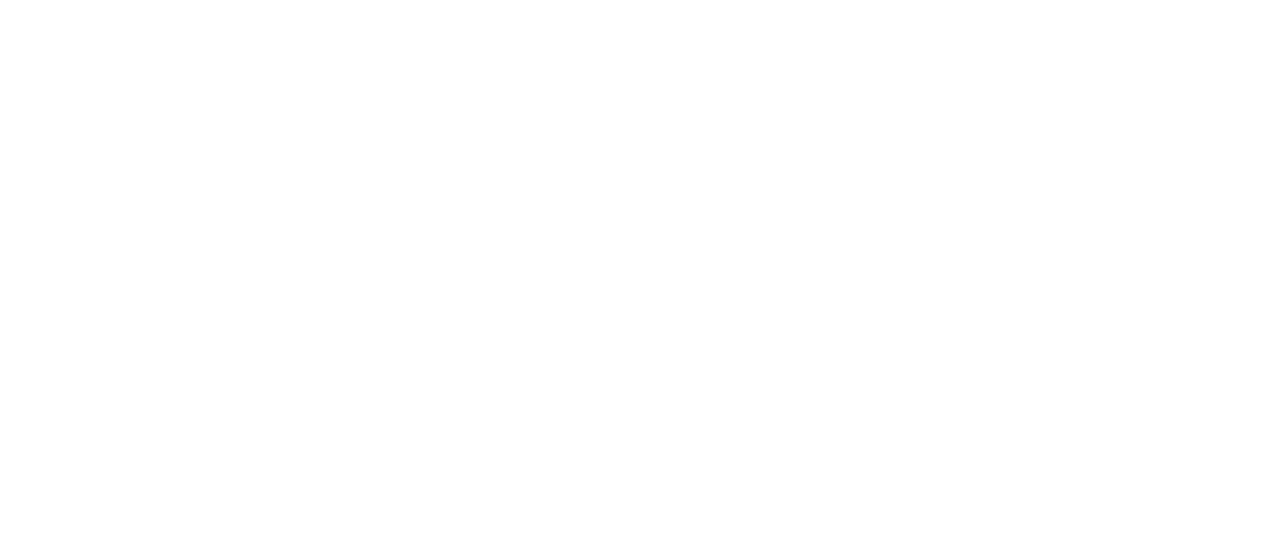
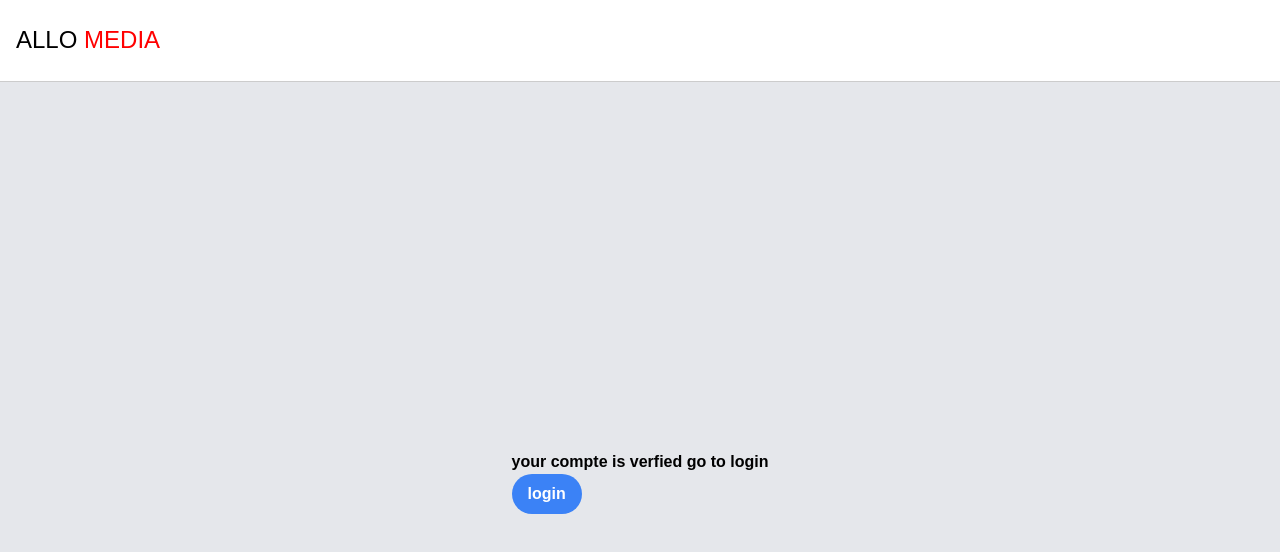
Before and after one commit to HamzaHarrass/LivraisonAlloMediaPartierFrontEnd, a React (Vite) app: page /changestatus in a window 1280 px wide. Before the commit this address had no page. Shown: the top 552 px of the page. Built offline with nearby package versions, Linux system fonts and the light colour scheme.

Commit message:
ajouter page pour confirmie le verification de le compte et travail

```diff
--- a/src/App.jsx
+++ b/src/App.jsx
@@ -5,6 +5,7 @@
 import Dashboard from "./components/dashbord/Dashboard"
 import ForgetPassword from "./components/foregetPassword/forgetPassword"
 import SendEmail from "./components/sendEmail/SendEmail"
+import Status from "./components/changeStatus/Status"
 function App() {
   const [user, setUser] = useState(null);
   useEffect(()=>{
@@ -19,6 +20,7 @@
         <Route path="/dashboard" element={user ? <Dashboard/> : <Navigate to={'/'}/>} />
         <Route path="/reset-password" element={<ForgetPassword/>} />
         <Route path="/send_Email" element={<SendEmail/>} />
+        <Route path="/changestatus" element={<Status />} />
       </Routes>
       </BrowserRouter>
   </React.StrictMode>
--- /dev/null
+++ b/src/components/changeStatus/Status.jsx
@@ -0,0 +1,46 @@
+import axios from "axios";
+import { useEffect, useState } from "react"
+import { useNavigate } from "react-router-dom";
+import "../../../src/index.css"
+
+const Status = () => {
+
+    let [token , setToken] = useState('');
+    useEffect(() => {
+        setToken(new URLSearchParams(location.search).get("token"));
+      }, [location.search]);
+
+      useEffect(() => {
+        if(token){
+            axios
+                .post(`http://localhost:3000/auth/changestatus/${token}`,)
+                console.log(token);
+                console.log("hello");
+            }
+    }, [token]);
+
+    const navigator = useNavigate();
+    const getlogin = () =>{
+        navigator("/")
+    }
+  return (
+    <div>
+         <header className="site-header">
+            <div className="site-identity">
+                <h1><a href="#">ALLO <span style={{ color: '#ff0000' }}>MEDIA</span></a></h1>
+            </div>
+      </header>
+
+<body className="flex h-screen justify-center items-center bg-gray-200">
+    <div>
+    <div className="text-center font-bold">your compte is verfied go to login</div>
+        <button onClick={getlogin} className="bg-blue-500 hover:bg-blue-700 text-white font-bold py-2 px-4 rounded-full">
+        login
+        </button>
+    </div>
+</body>
+    </div>
+  )
+}
+
+export default Status
--- a/src/components/dashbord/Dashboard.jsx
+++ b/src/components/dashbord/Dashboard.jsx
@@ -2,10 +2,11 @@
 import { useNavigate } from "react-router-dom";
 import axios from "axios";
 import "./index.css";
+import "../../../src/index.css"
 
 function Dashboard() {
 
-  const [user,setUser] = useState(null);
+  const [user,setUser] = useState("");
   const [dropdownVisible, setDropdownVisible] = useState(false);
   const [isVerified, setIsVerified] = useState(false);
   const navigate = useNavigate();
@@ -24,6 +25,7 @@
 
   const sendVerificationEmail = () => {
     if (user) {
+      console.log(user.email);
       axios.post("http://localhost:3000/auth/send-verification-email2", { email: user.email })
         .then(() => {
           console.log("Verification email sent successfully");
@@ -80,14 +82,21 @@
       {isVerified ? (
       <div>
         <p className="welcome-message">Welcome, {user.username}!</p>
-          {}
       </div>
     ) : (
       <div>
-          <p className="verification-message">
+
+        <div className="flex h-screen justify-center items-center bg-gray-200">
+
+    <div>
+    <p className="verification-message font-bold">
           Your account is not verified. Please check your email for a verification link.
+
         </p>
-          <button onClick={sendVerificationEmail}>Send Verification Email</button>
+        <button  onClick={sendVerificationEmail} className="bg-blue-500 hover:bg-blue-700 text-white font-bold py-2 px-4 rounded-full">
+        Send Verification Email</button>
+    </div>
+</div>
       </div>
     )}
   </div>
```
Lines whose indentation alone changed are shown as unchanged.
